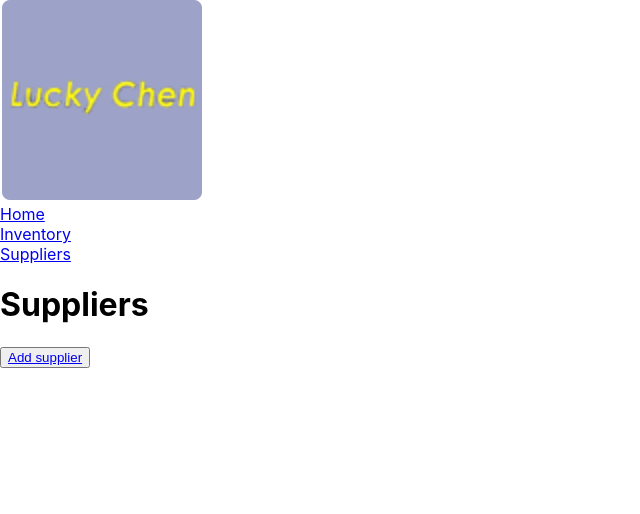
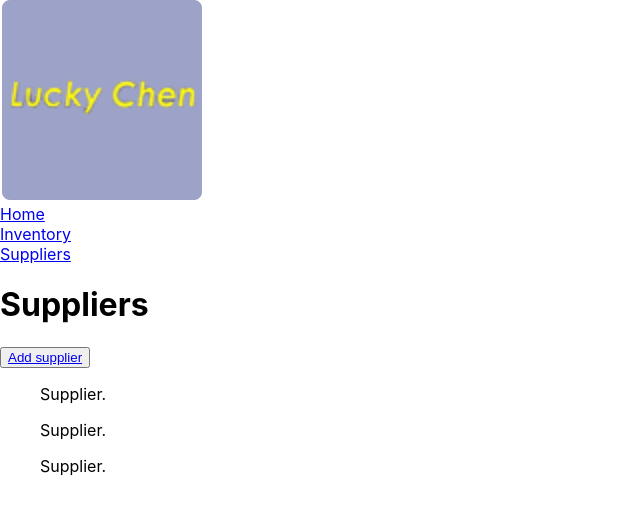
Before and after one commit to rfrosty/lucky_chin, a React (Create React App) app: page /suppliers in a window 1280 px wide. Shown: the top 514 px of the page, without its empty margins (0-640 px from the left). Built offline with nearby package versions, Linux system fonts and the light colour scheme.

Commit message:
SuppliersList renders Supplier

```diff
--- /dev/null
+++ b/src/components/suppliers/Supplier.js
@@ -0,0 +1,15 @@
+import React from 'react';
+
+const Supplier = (props) => {
+
+
+  return (
+    <>
+    <p>Supplier.</p>
+    </>
+  )
+
+
+}
+
+export default Supplier;
--- a/src/components/suppliers/SupplierList.js
+++ b/src/components/suppliers/SupplierList.js
@@ -1,24 +1,23 @@
 import React from 'react';
+import Supplier from './Supplier';
 // import Item from './Item.js' //test if it works without dot.
 
 const SupplierList = (props) => {
 
-  // const supplierList = props.suppliers.map((supplier => {
-  //   return (
-  //   <li key={supplier.id} className="list-item" >
-  //     <Item info={supplier}/>
-  //   </li>
-  //   )
-  // }))
+  const supplierList = props.suppliers.map((supplier => {
+    return (
+    <li key={supplier.id} className="list-item" >
+      <Supplier info={supplier}/>
+    </li>
+    )
+  }))
 
   return (
     <>
     <button><a href="/supplier/new">Add supplier</a></button>
-    {/*
     <ul>
-      {itemList}
+      {supplierList}
     </ul>
-    */}
     </>
   )
 
```
